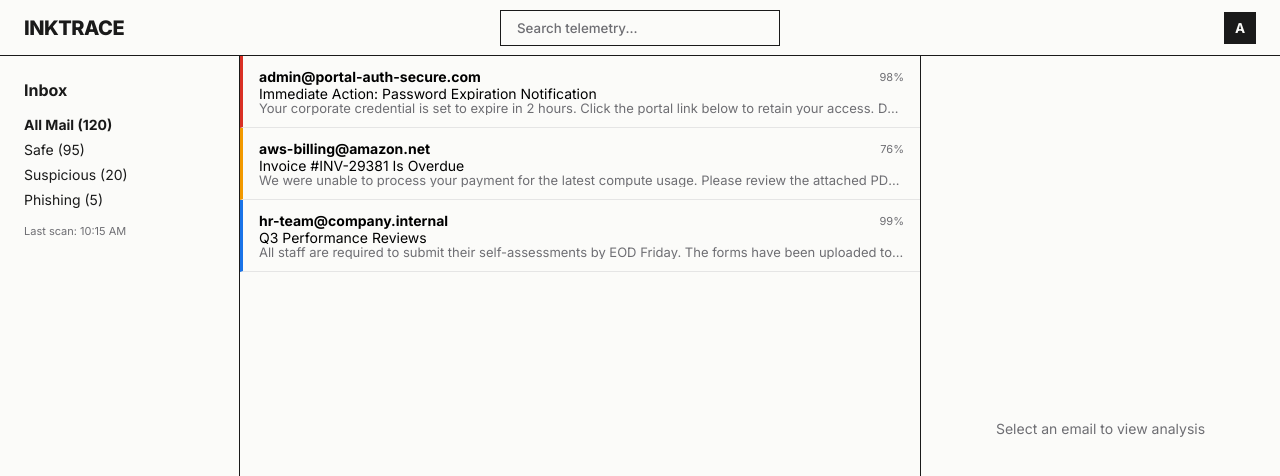
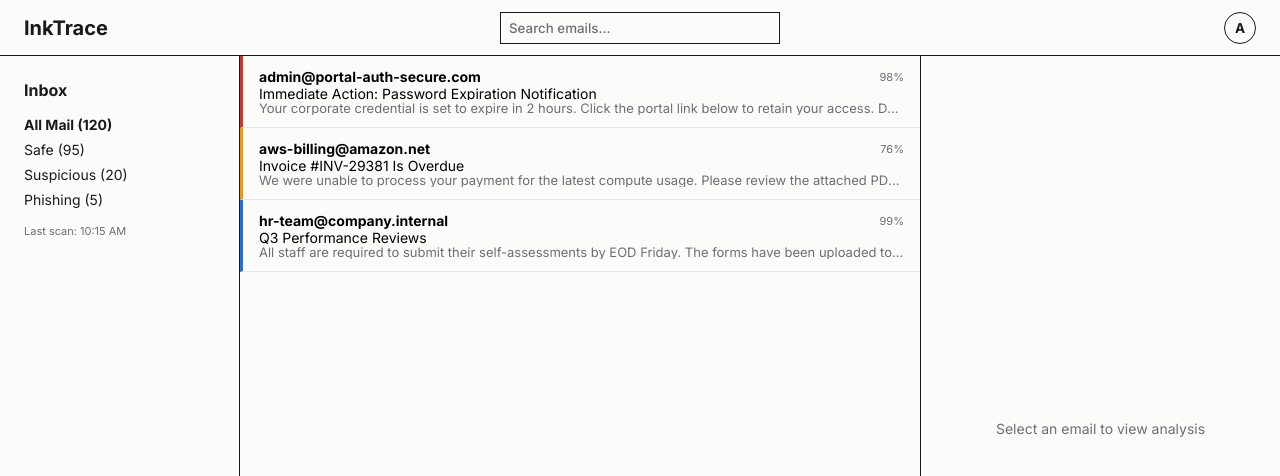
Before and after one commit to Ananth0326/inktrace-gmail-security, a React (Vite) app in the folder frontend/: page / in a window 1280 px wide. Shown: the top 476 px of the page. Built offline with nearby package versions, Linux system fonts and the light colour scheme.

Commit message:
Update Neo-Brutalist dashboard top bar layout

```diff
--- a/frontend/src/App.jsx
+++ b/frontend/src/App.jsx
@@ -64,12 +64,12 @@ export default function App() {
 
       {/* TOP BAR */}
       <header className="topbar">
-        <div className="brand">INKTRACE</div>
+        <div className="brand">InkTrace</div>
         <div className="search-wrap">
           <input
             type="text"
             className="search-input"
-            placeholder="Search telemetry..."
+            placeholder="Search emails..."
           />
         </div>
         <div className="avatar-wrap">
--- a/frontend/src/styles.css
+++ b/frontend/src/styles.css
@@ -36,13 +36,13 @@ body {
   justify-content: space-between;
   border-bottom: var(--ink-border);
   padding: 0 24px;
-  background-color: var(--bg-color);
+  background-color: transparent;
 }
 
 .brand {
-  font-weight: 800;
-  font-size: 1.25rem;
-  letter-spacing: -0.5px;
+  font-weight: 700;
+  font-size: 20px;
+  color: #1a1a1a;
   width: 216px; /* Balance the right side */
 }
 
@@ -55,21 +55,18 @@ body {
 /* Search input: 280px wide */
 .search-input {
   width: 280px;
-  height: 36px;
+  height: 32px;
   border: var(--ink-border);
-  background-color: var(--bg-color);
-  color: var(--text-main);
-  padding: 0 16px;
+  background-color: transparent;
+  color: #1a1a1a;
+  padding: 0 8px;
   font-family: inherit;
   font-weight: 500;
   border-radius: 0; /* completely sharp boundaries */
-  transition: background-color 0.15s ease;
 }
 
 .search-input:focus {
   outline: none;
-  background-color: rgba(26, 26, 26, 0.03); /* Simulated solid color via opacity, but user said no transparency. I will use hex */
-  background-color: #f5f5f2;
 }
 
 .search-input::placeholder {
@@ -85,9 +82,10 @@ body {
 .avatar {
   width: 32px;
   height: 32px;
+  border-radius: 50%;
   border: var(--ink-border);
-  background-color: var(--text-main);
-  color: var(--bg-color);
+  background-color: transparent;
+  color: #1a1a1a;
   display: flex;
   align-items: center;
   justify-content: center;
```
